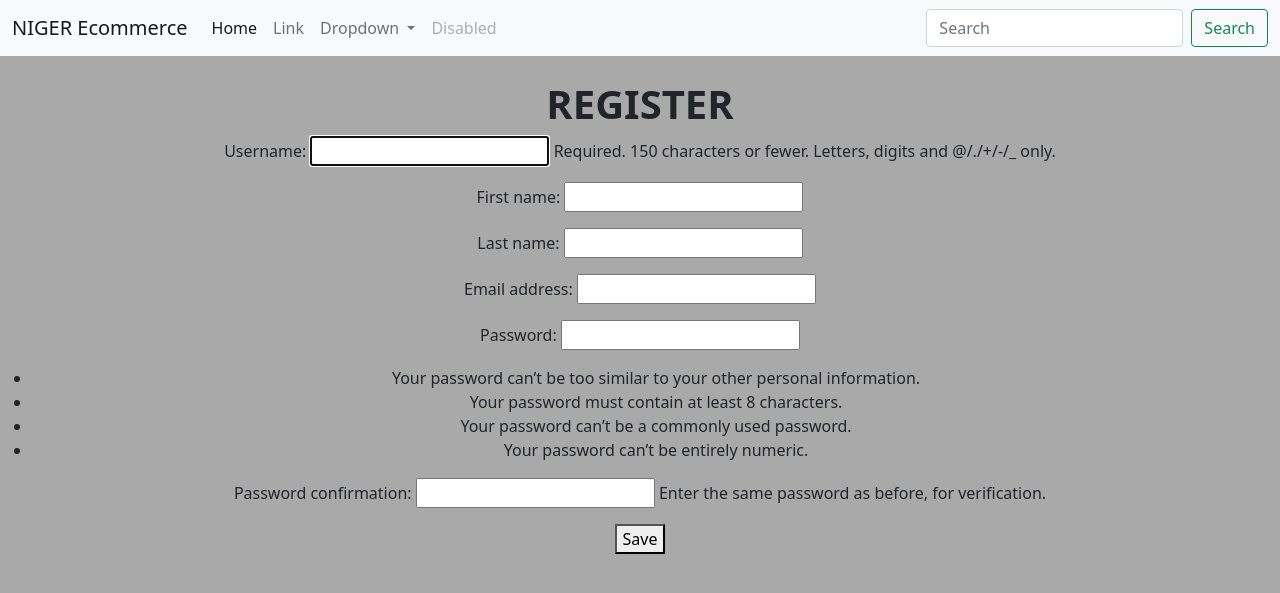
After one commit to esca096/NigerEcom, a Django app: page /register in a window 1280 px wide. The commit adds this page. Shown: the top 593 px of the page. Run offline with Django 5.2, Linux system fonts and the light colour scheme.

Commit message:
fourth commit

```diff
--- a/product/form.py
+++ b/product/form.py
@@ -1,5 +1,35 @@
 from django import forms
 from .models import Product
+# concerne la creation authenticate sign In & register
+from django.contrib.auth.forms import UserCreationForm
+from django.contrib.auth.models import User
+
+
+
+# Est dedier au sign In & register
+class UserForm(UserCreationForm):
+    class Meta:
+        model = User
+        fields = [
+            'username',
+            'first_name',
+            'last_name',
+            'email',
+            'password1',
+            'password2',
+        ]
+
+
+
+
+
+
+
+
+
+
+
+
 
 #Formulaire django rebouste
 '''class RowProductForm(forms.Form):
--- a/product/urls.py
+++ b/product/urls.py
@@ -1,5 +1,5 @@
 from django.urls import path
-from .views import home, product_list, product_create, product_update, product_delete, product_table
+from .views import home, product_list, product_create, product_update, product_delete, product_table, register, connexion, deconnexion
 urlpatterns = [
     path('', home, name='home'),
     path('product_list', product_list, name='list'),
@@ -7,4 +7,9 @@ urlpatterns = [
     path('product_update/<int:my_id>', product_update, name='update'),
     path('product_delete/<int:my_id>', product_delete, name='delete'),
     path('product_table', product_table, name='table'),
+
+    #concerne authenticate signIn & register
+    path('register', register, name='register'),
+    path('login', connexion, name='login'),
+    path('logout', deconnexion, name='logout'),
 ]
--- a/product/views.py
+++ b/product/views.py
@@ -1,13 +1,18 @@
 from django.shortcuts import render, get_object_or_404, redirect
-from django.http import Http404
 from .models import Product
-from .form import  ProductForm # import rowproductform pour utiliser formulaire robuste
+from .form import UserForm ,  ProductForm # import rowproductform pour utiliser formulaire robuste
+from django.contrib import messages
+
+#ces fonction sont dedie au register & sign In
+from django.contrib.auth import login, logout, authenticate
+from django.contrib.auth.decorators import login_required
+
 # Create your views here.
 
 def home(request):
     return render(request, 'index.html')
 
-
+@login_required
 def product_list(request, *args, **kwargs):
     product = Product.objects.all()
     context={
@@ -48,6 +53,7 @@ def product_list(request, *args, **kwargs):
 
 
 #Ce formulaire la combinaison du formulaire robuste et simple ---> formulaire complexe
+@login_required
 def product_create(request):
     messages = ''
     form = ProductForm(request.POST or None)
@@ -59,6 +65,7 @@ def product_create(request):
 
 
 #Ce code permet d'apporter des modifications a notre formulaire complexe, my_id sert de lien dynamique pour modife de la table
+@login_required
 def product_update(request, my_id):
     messages = ''
 
@@ -80,11 +87,13 @@ def product_update(request, my_id):
 
 
 #Creation d'une table pour afficher les produits et  pour faire le CRUD
+@login_required
 def product_table(request):
     obj = Product.objects.all()
     return render(request, 'products/product_table.html', {'obj':obj})
 
 #cette fonction permet de faire la suppression des produit
+@login_required
 def  product_delete(request, my_id):
     obj = get_object_or_404(Product, id=my_id)
     name = obj.name
@@ -92,3 +101,37 @@ def  product_delete(request, my_id):
         obj.delete()
         return redirect('table') # redirection vers la page de table et utiliser le nom du lien product_table
     return render(request, 'products/product_delete.html', {'name':name})
+
+
+
+
+
+def register(request):
+    form = UserForm()
+    if request.method == 'POST':
+        form = UserForm(data=request.POST)
+        if form.is_valid():
+            form.save()
+            messages.success(request, 'Your account was created successfuly')
+            return redirect('login')
+        else:
+            messages.error(request, form.errors)
+    return render(request, 'products/register.html', {'form':form})
+
+def connexion(request):
+    if request.method == 'POST':
+        username = request.POST['username']
+        password = request.POST['password']
+        user = authenticate(request, username=username, password=password)
+        if user is not None and user.is_active:
+            login(request, user)
+            messages.success(request, 'Welcome in your page')
+            return redirect('list')
+        else:
+            messages.error(request, 'Worng authenticate')
+    return render(request, 'products/login.html')
+
+@login_required
+def deconnexion(request):
+    logout(request)
+    return redirect('login')
--- a/templates/base.html
+++ b/templates/base.html
@@ -44,6 +44,7 @@
             </form>
           </div>
         </div>
+
       </nav> <br>
 
       <section>
--- a/templates/index.html
+++ b/templates/index.html
@@ -1,7 +1,8 @@
 {% extends "base.html" %}
 
 {% block content %}
-
+<a href="{% url 'register' %}" class="btn btn-primary m-3">Rgister</a>
+<a href="{% url 'login' %}" class="btn btn-primary m-3">Sign IN</a>
 <!--home section design-->
 <section class="home show-animate" id="home">
     <div class="home-content">
--- a/templates/products/product_list.html
+++ b/templates/products/product_list.html
@@ -1,6 +1,7 @@
 {% extends "base.html" %}
 
 {% block content %}
+    <a href="{% url 'logout' %}" class="btn btn-primary m-3">Logout</a>
     <div class="row">
         {% for product in products %}
         <div class="col-md-3">
--- a/templates/products/product_table.html
+++ b/templates/products/product_table.html
@@ -3,7 +3,7 @@
 {% block content %}
     <center>
         <h1 style="color: darkblue;">Product's Management table</h1>
-
+        <a href="{% url 'create' %}" class="btn btn-primary m-3">Add new Product</a>
         <table class="table table-dark table-striped">
             <thead>
                 <tr>
--- /dev/null
+++ b/templates/products/register.html
@@ -0,0 +1,16 @@
+{% extends "base.html" %}
+
+{% block content %}
+    <center>
+        <h1><strong>REGISTER</strong></h1>
+        {% for message in messages %}
+            <strong>  {{ message }} </strong>
+        {% endfor %}
+        <form method="post" enctype="multipart/form-data">
+            {% csrf_token %}
+            {{ form.as_p }}
+            <button type="submit">Save</button>
+        </form>
+
+    </center>
+{% endblock content %}
```
Also changed, not shown: templates/products/login.html (added, +19 -0 lines), db.sqlite3.
